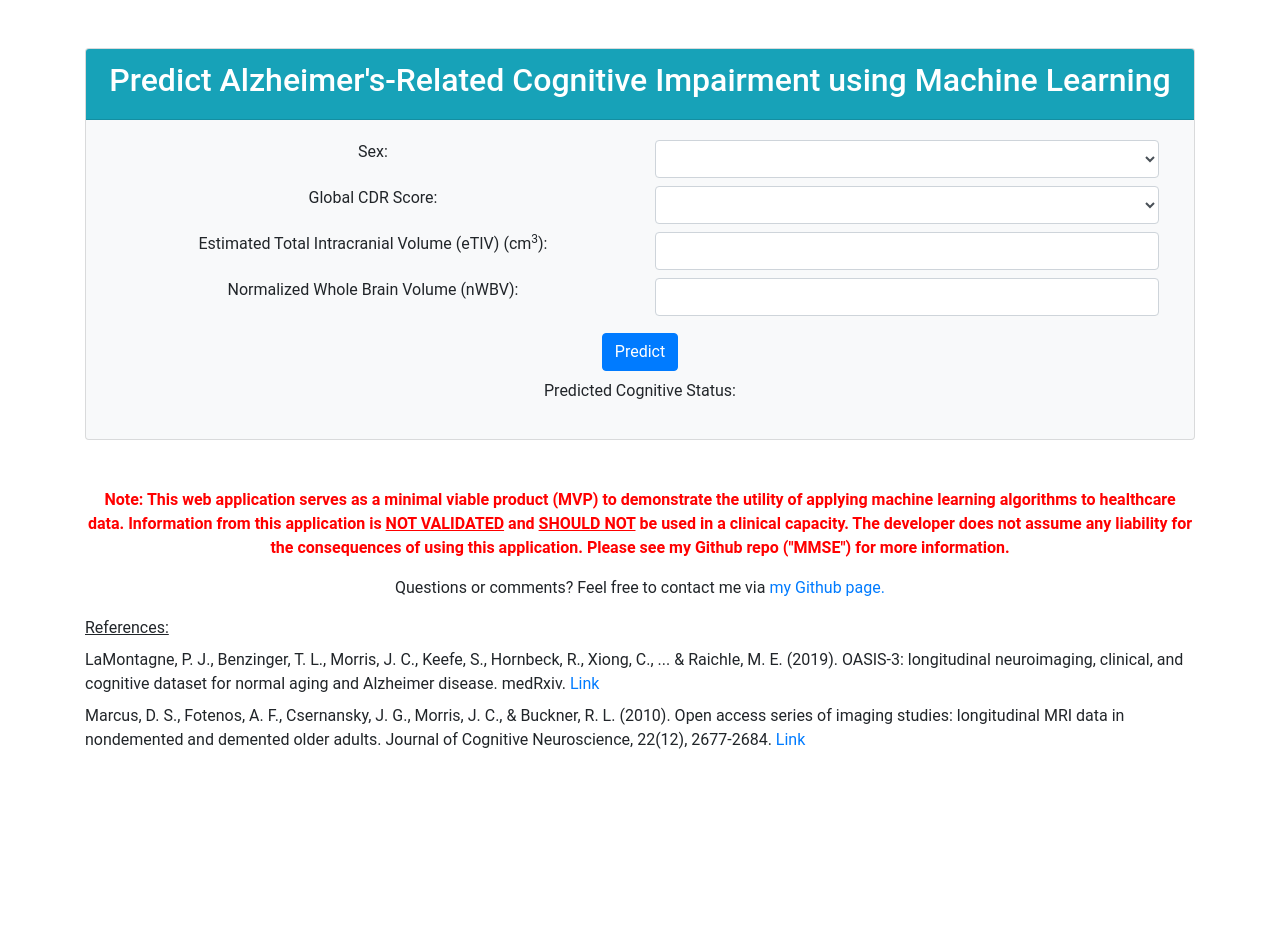
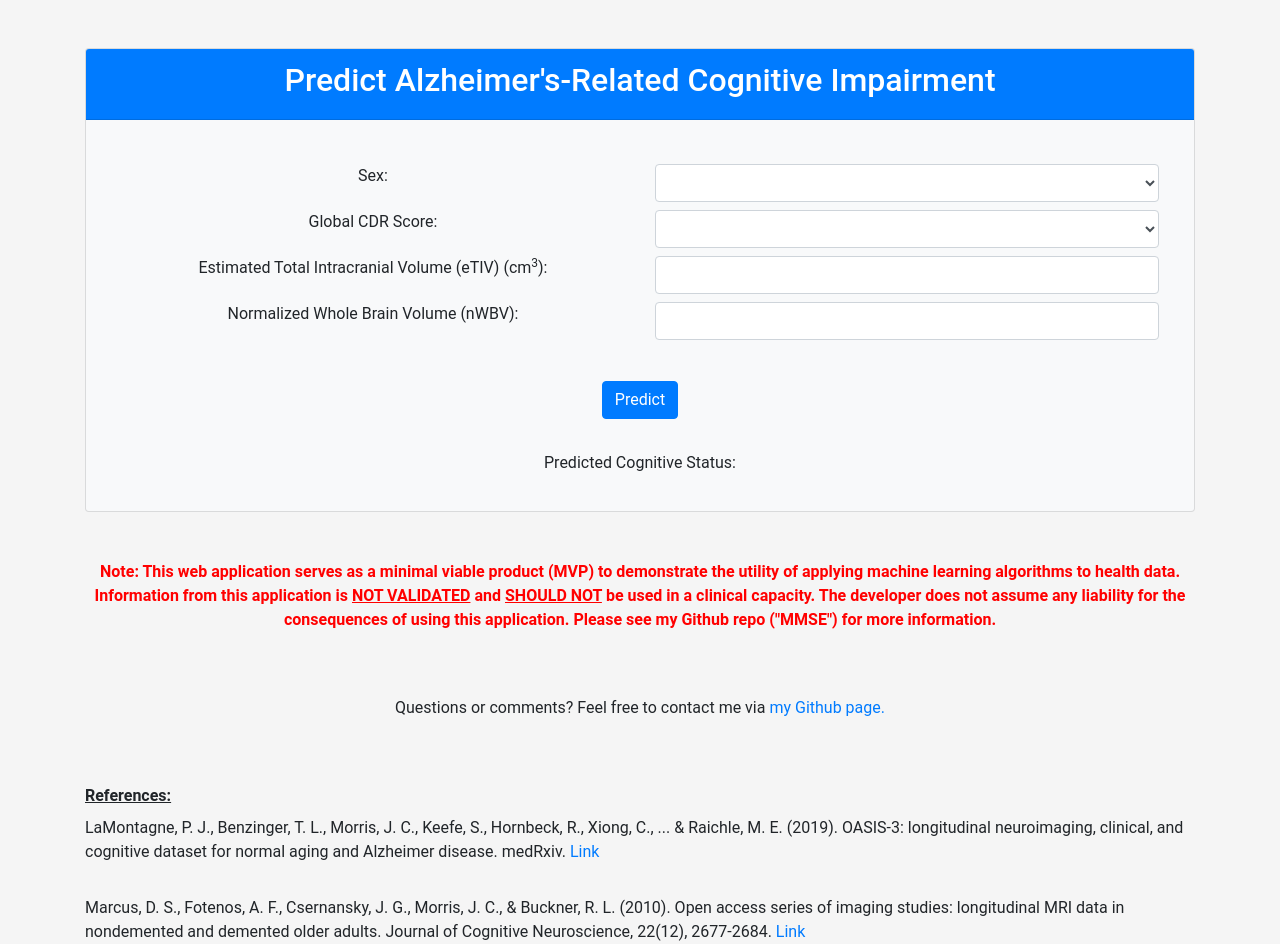
Before and after one commit to kkphd/MMSE, a Flask app: page / in a window 1280 px wide. Before the commit the page ends 749 px from the top, so only its background shows below. Run offline with Flask 2, Linux system fonts and the light colour scheme; parts of the project's set-up code (start-up, migrations or seed data) failed here and were passed over; some libraries are stand-ins or nearby versions.

Commit message:
Uploaded pickle file.

```diff
--- a/application.py
+++ b/application.py
@@ -44,4 +44,4 @@ def predict():
 
 
 if __name__ == '__main__':
-    application.run()
+    application.run(host='0.0.0.0')
--- a/templates/index.html
+++ b/templates/index.html
@@ -28,13 +28,16 @@
   <meta charset=“UTF-8”>
 </head>
 
-<body>
+<body style="background-color: whitesmoke">
 <div class="container">
   <div class="card bg-light text-center mt-5">
-    <div class="bg-info card-header text-white"><h2>Predict Alzheimer's-Related Cognitive Impairment using Machine
-      Learning</h2></div>
+    <div class="bg-primary card-header text-white">
+      <h2 style="text-align: center">
+        Predict Alzheimer's-Related Cognitive Impairment
+      </h2></div>
     <div class="card-body">
       <form method="post" action="{{ url_for('predict')}}">
+        <br>
         <!--User to Input Feature Characteristics-->
         <div class="container">
           <div class="row">
@@ -84,9 +87,11 @@
             <div class="col-sm">
             </div>
           </div>
+          <br>
           <input type="submit" value="Predict" class="btn btn-primary mt-2"/>
         </div>
       </form>
+      <br>
       <div class="mt-2">
         <label>Predicted Cognitive Status:</label>
         <div class="margin-bot" style="font-weight: bold">{{prediction_text}}</div>
@@ -96,23 +101,30 @@
   <p class="text-center mt-5">
   <p align="center" style="color:red"><b>Note: This web application serves as a minimal
     viable product (MVP) to demonstrate the utility of applying machine learning algorithms
-    to healthcare data. Information from this application is <u>NOT VALIDATED</u> and
+    to health data. Information from this application is <u>NOT VALIDATED</u> and
     <u>SHOULD NOT</u> be used in a clinical capacity. The developer does not assume any
     liability for the consequences of using this application. Please see my Github
     repo ("MMSE") for more information.</b>
+<br>
+  <br>
+  <br>
 </p>
   <p align="center">Questions or comments? Feel free to contact me via
   <a href="http://www.github.com/kkphd">my Github page.</a></p>
       </div>
+<br>
+<br>
 </body>
   <div class="container">
-    <span class="mt-3 text-bold"><u>References:</u></span>
+    <span class="mt-3 text-bold"><u><b>References:</b></u></span>
     <div class="mt-2">
       LaMontagne, P. J., Benzinger, T. L., Morris, J. C., Keefe, S., Hornbeck, R., Xiong, C., ... & Raichle, M. E.
       (2019).
       OASIS-3: longitudinal neuroimaging, clinical, and cognitive dataset for normal aging and Alzheimer disease.
       medRxiv.
       <a href="https://www.medrxiv.org/content/10.1101/2019.12.13.19014902v1">Link</a>
+      <br>
+      <br>
       <div class="mt-2">
         Marcus, D. S., Fotenos, A. F., Csernansky, J. G., Morris, J. C., & Buckner, R. L. (2010). Open access series of
         imaging studies: longitudinal MRI data in nondemented and demented older adults. Journal of Cognitive
@@ -120,6 +132,7 @@
         22(12), 2677-2684. <a href="https://www.ncbi.nlm.nih.gov/pmc/articles/PMC2895005/">Link</a>
       </div>
 </body>
+    </div>
     <div>
     </div>
 </html>
```
